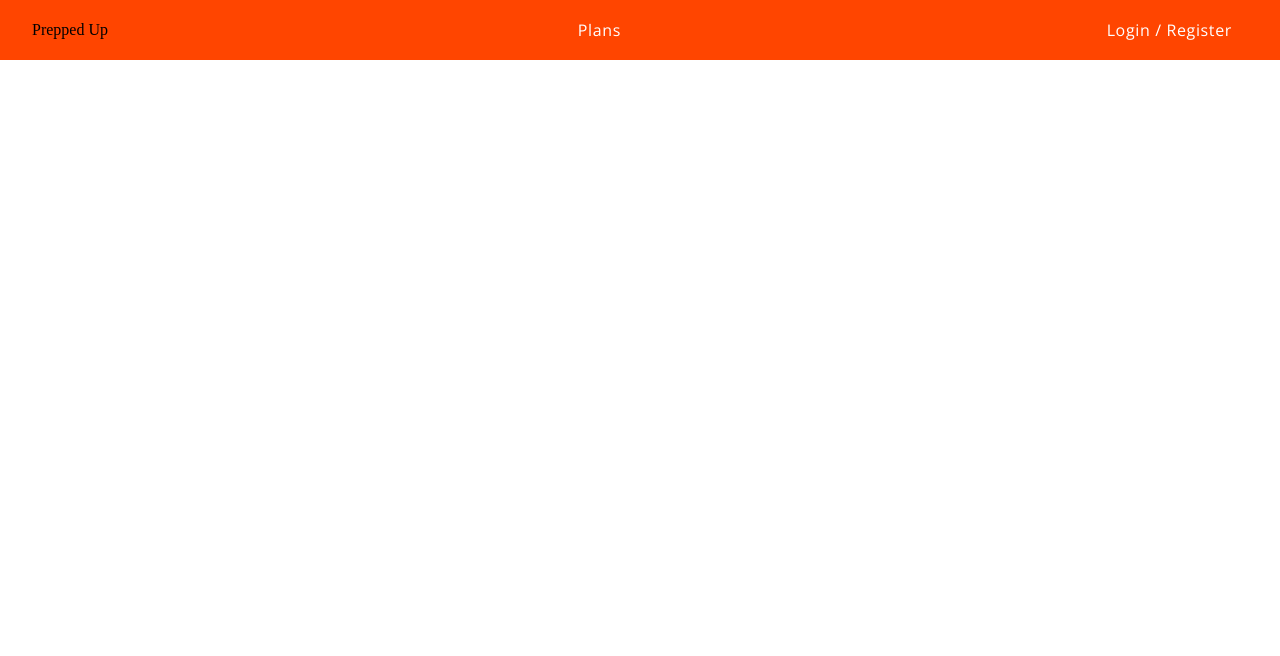
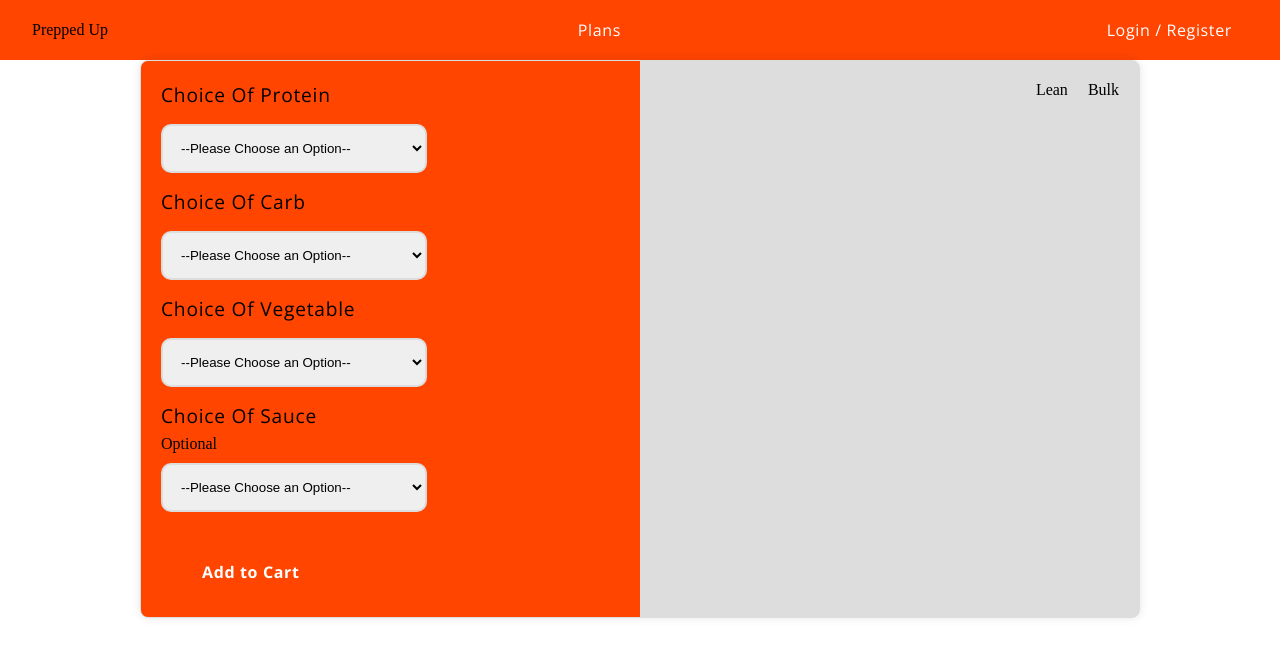
Before and after one commit to ClickAimbot/meal_prep, a React (Create React App) app in the folder frontend/: page /form in a window 1280 px wide. Shown: the top 656 px of the page. Built offline with nearby package versions, Linux system fonts and the light colour scheme; a web font is replaced by a local one.

Commit message:
almost done with Frontend

```diff
--- a/frontend/src/App.js
+++ b/frontend/src/App.js
@@ -1,74 +1,23 @@
-import React, { useState } from 'react';
+import React from 'react';
 import './App.css';
 import { Routes, Route } from 'react-router-dom';
-import * as yup from 'yup';
-import axios from 'axios';
 
-import {Navbar} from "./Components/navbar.js";
+import {Navbar} from "./Components/Navbar/navbar.js";
 import {Home} from "./Pages/Home/home.js";
 import {Plans} from "./Pages/Plans/plans.js";
 import {LoginPage} from "./Pages/Login/loginPage.js";
-import {Leanform} from "./Pages/Plans/forms/leanform.js";
-import {Bulkform} from "./Pages/Plans/forms/bulkform.js";
-import schema from "./Components/validation.js";
-
-const initialFormValues = {
-  protein: null,
-  carb: null,
-  veggie: null,
-  sauce: null,
-};
-
-const initialFormErrors = {
-  protein: '',
-  carb: '',
-  veggie: '',
-  sauce: '',
-};
+import {Form} from "./Components/Form/Form.js";
 
 const App = () => {
-  const [formValues, setFormValues] = useState(initialFormValues);
-  const [formErrors, setFormErrors] = useState(initialFormErrors);
-  const [users, setUsers] = useState([]);
-
-  const handleSubmit = () => {
-    axios
-      .post('https://reqres.in/api/users', formValues)
-      .then((res) => {
-        setUsers([res.data, ...users]);
-        setFormValues((prevFormValues) => ({
-          ...prevFormValues,
-          protein: null,
-          carb: null,
-          veggie: null,
-          sauce: null,
-        }));
-      })
-      .catch((err) => console.error(err));
-  };
-
-
-  const validate = (name, value) => {
-    yup.reach(schema, name)
-      .validate(value)
-      .then(() => setFormErrors({ ...formErrors, [name]: '' }))
-      .catch(err => setFormErrors({ ...formErrors, [name]: err.errors[0] }))
-  }
-
-  const handleChange = (name, value) => {
-    validate(name, value)
-    setFormValues({...formValues, [name]: value})
-  }
 
   return (
       <div className='App'>
         <Navbar />
         <Routes>
-          <Route path="/" element={<Home />} />
-          <Route path="/plans" element={<Plans />} />
-          <Route path="login" element={<LoginPage />} />
-          <Route path="leanprep" element={<Leanform values={formValues} change={handleChange} errors={formErrors} submit={handleSubmit} />} />
-          <Route path="bulkprep" element={<Bulkform values={formValues} change={handleChange} errors={formErrors} submit={handleSubmit}/>} />
+          <Route path="/" element={<Home/>} />
+          <Route path="plans" element={<Plans/>} />
+          <Route path="login" element={<LoginPage/>} />
+          <Route path="form" element={<Form />} />
         </Routes>
       </div>
   );
--- /dev/null
+++ b/frontend/src/Components/Form/Form.js
@@ -0,0 +1,132 @@
+import React, { useState } from 'react';
+import * as yup from 'yup';
+import axios from 'axios';
+import './form.css';
+
+import schema from '../validation';
+
+const initialFormValues = {
+    protein: null,
+    carb: null,
+    veggie: null,
+    sauce: null,
+  };
+
+const initialFormErrors = {
+    protein: '',
+    carb: '',
+    veggie: '',
+    sauce: '',
+  };
+
+export const Form = () => {
+    const [formValues, setFormValues] = useState(initialFormValues);
+    const [formErrors, setFormErrors] = useState(initialFormErrors);
+    const [mealType, setMealType] = useState('lean');
+
+    const handleChange = (e) => {
+      const { name, value } = e.target;
+      yup
+        .reach(schema, name)
+        .validate(value)
+        .then(() => {
+          setFormErrors({ ...formErrors, [name]: '' });
+        })
+        .catch((err) => {
+          setFormErrors({ ...formErrors, [name]: err.errors[0] });
+        });
+      setFormValues({ ...formValues, [name]: value });
+    };
+
+    const handleSubmit = (e) => {
+        e.preventDefault();
+        axios
+          .post('https://reqres.in/api/users', formValues)
+          .then((res) => {
+            console.log(res.data);
+            setFormValues({
+              protein: null,
+              carb: null,
+              veggie: null,
+              sauce: null,
+            });
+          })
+          .catch((err) => {
+            console.log(err);
+          });
+      }
+
+    const toggleMealType = () => {
+        setMealType((prevType) => (prevType === 'lean' ? 'bulk' : 'lean'));
+    }
+
+    return (
+      <div className={`app__form ${mealType}`}>
+        <div className="meal-type-slider">
+          <div
+            className={`slider-button ${mealType === 'lean' ? 'active' : ''}`}
+            onClick={() => toggleMealType()}
+          >
+            Lean
+          </div>
+          <div
+            className={`slider-button ${mealType === 'bulk' ? 'active' : ''}`}
+            onClick={() => toggleMealType()}
+          >
+            Bulk
+          </div>
+        </div>
+        <form id="form" onSubmit={handleSubmit}>
+            <div className="app__wrapper_info">
+            <h2 className='p__opensans' style={{color: 'black'}} >Choice of Protein</h2>
+                <label htmlFor='protein-select'>
+                    <select name='protein'  id='protein-dropdown' onChange={handleChange}>
+                        <option value="">--Please Choose an Option--</option>
+                        <option value={formValues.protein}>Chicken</option>
+                        <option value={formValues.protein}>Lean Ground Beef</option>
+                        <option value={formValues.protein}>Salmon</option>
+                    </select>
+                </label>
+                <h2 className='p__opensans' style={{color: 'black'}} >Choice of Carb</h2>
+                <label htmlFor='carb-select'>
+                    <select name='carb' id='carb-dropdown' onChange={handleChange}>
+                        <option value="">--Please Choose an Option--</option>
+                        <option value={formValues.carb}>White Rice</option>
+                        <option value={formValues.carb}>Brown Rice</option>
+                        <option value={formValues.carb}>Potatoes</option>
+                        <option value={formValues.carb}>Sweet Potatoes</option>
+                    </select>
+                </label>
+                <h2 className='p__opensans' style={{color: 'black'}} >Choice of Vegetable</h2>
+                <label htmlFor='veggie-select' >
+                    <select name='veggie' id='veggie-dropdown' onChange={handleChange}>
+                        <option value="">--Please Choose an Option--</option>
+                        <option value={formValues.veggie}>Broccoli</option>
+                        <option value={formValues.veggie}>Onions & Bell Peppers</option>
+                        <option value={formValues.veggie}>Potatoes</option>
+                        <option value={formValues.veggie}>Sweet Potatoes</option>
+                    </select>
+                </label>
+                <h2 className='p__opensans' style={{color: 'black'}} >Choice of Sauce</h2>
+                <label htmlFor='sauce-select'>
+                    <p>Optional</p>
+                    <select name='sauce' id='sauce-dropdown' onChange={handleChange}>
+                        <option value="">--Please Choose an Option--</option>
+                        <option value={formValues.sauce}>BBQ</option>
+                    </select>
+                </label>
+            </div>
+            <footer>
+                    <label>
+                    <input
+                        id='order-button'
+                        type='submit'
+                        value='Add to Cart'
+                        className='custom__button'
+                    />
+                    </label>
+            </footer>
+        </form>
+      </div>
+    )
+}
--- a/frontend/src/Pages/Plans/forms/form.css
+++ b/frontend/src/Components/Form/form.css
@@ -6,6 +6,7 @@
   border: 1px solid #ddd;
   border-radius: 8px;
   box-shadow: 0 0 10px rgba(0, 0, 0, 0.1);
+  position: relative;
 }
 
 .app__wrapper_info h2 {
@@ -56,4 +57,28 @@ footer {
   background-color: #000000;
 }
 
-/* Add additional styles for handling error messages if needed */
+.meal-type-slider {
+  position: absolute;
+  top: 10px;
+  right: 10px;
+  display: flex;
+  background: linear-gradient(to right, #ddd 50%, #ddd 50%);
+  border-radius: 20px;
+  overflow: hidden;
+}
+
+.slider-button {
+  flex: 1;
+  padding: 10px;
+  text-align: center;
+  cursor: pointer;
+  transition: 0.3s ease;
+}
+
+.lean {
+  background: linear-gradient(to right, orangered 50%, #ddd 50%);
+}
+
+.bulk {
+  background: linear-gradient(to right, #ddd 50%, orangered 50%);
+}
--- a/frontend/src/Pages/Plans/plans.js
+++ b/frontend/src/Pages/Plans/plans.js
@@ -1,13 +1,11 @@
 import { useNavigate } from 'react-router-dom';
 import React from 'react';
 import './plans.css';
-import leanMealsImage from "../../assets/gallery01.png"
-import leanMealsImage2 from "../../assets/gallery02.png"
 
 export const Plans = () => {
   const navigate = useNavigate();
   const routeToForm = () => {
-    navigate('/leanprep');
+    navigate('/form');
   };
 
   return (
```
Also changed, not shown: frontend/src/Components/Navbar/navbar.css (renamed from frontend/src/Components/navbar.css), frontend/src/Components/Navbar/navbar.js (renamed from frontend/src/Components/navbar.js).
